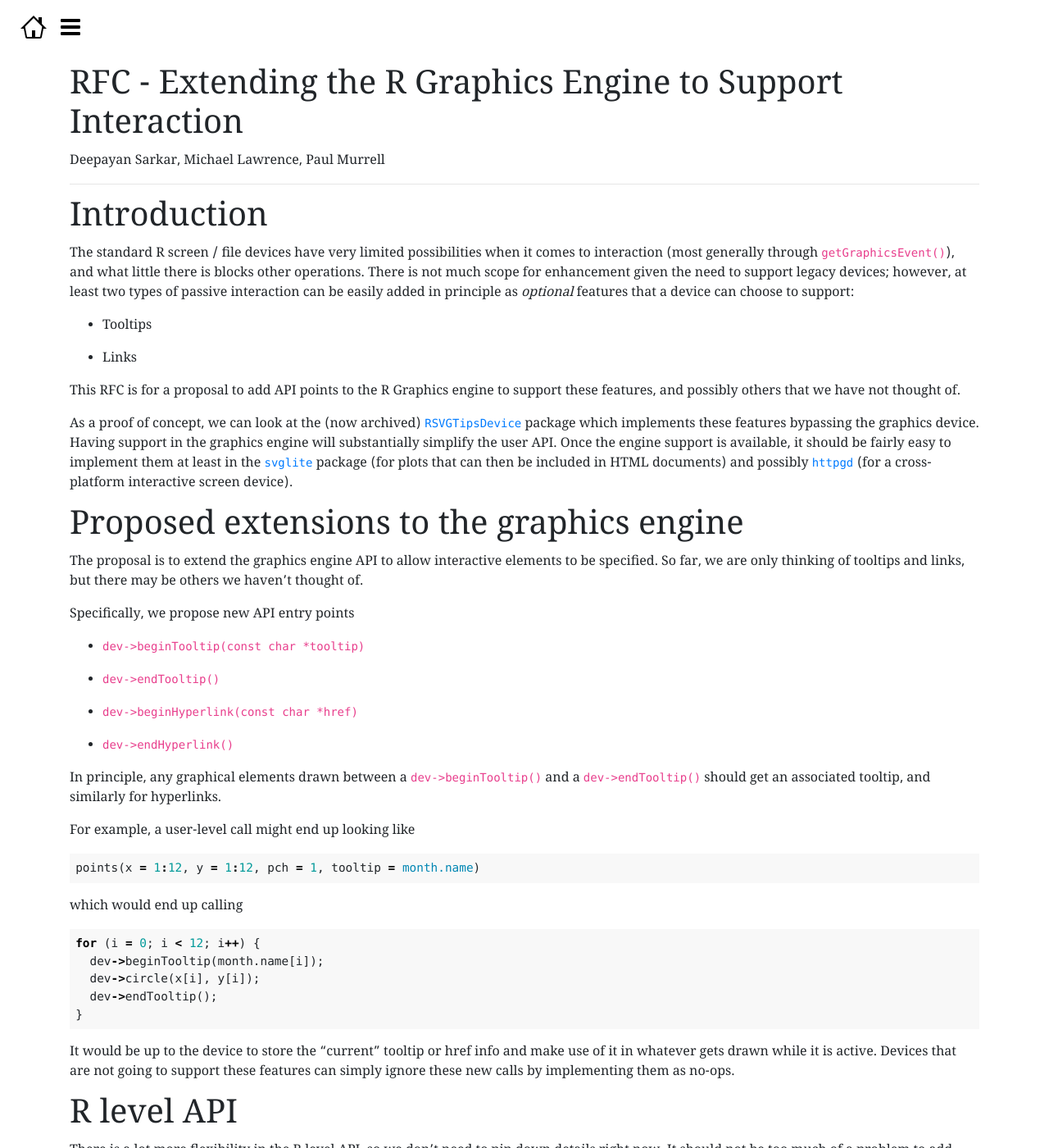
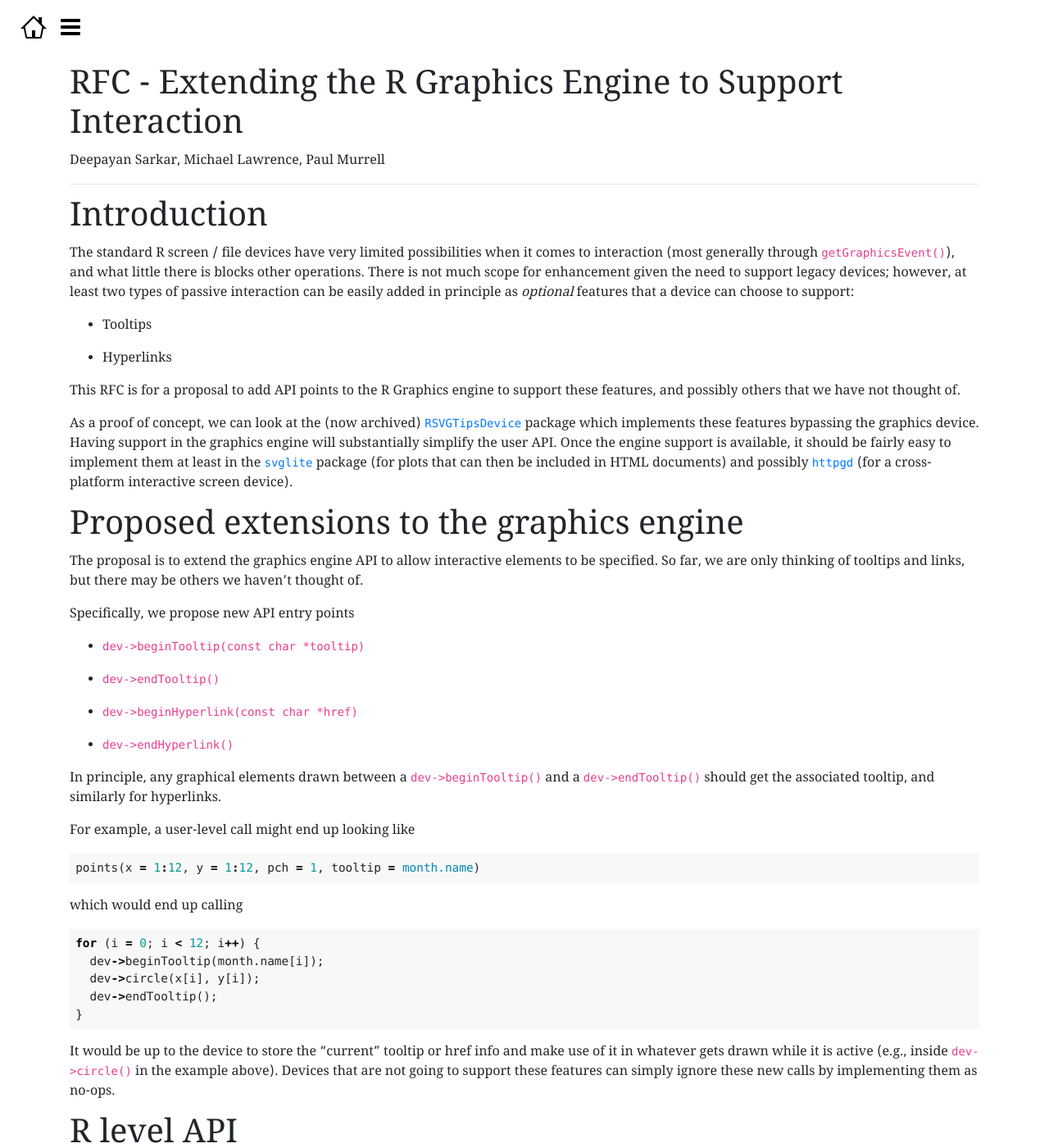
Before and after one commit to deepayan/deepayan.github.io, a Jekyll site: the page built from tmp/rfc-grengine.md, in a window 1280 px wide and 1400 px high. Shown: the whole window at 82% size. Built offline with Jekyll 4.4.1, drawn with Linux system fonts in a browser that asks for light colours; some web fonts are replaced; our own code applies the rules of GitHub Pages for plain Markdown files.

Commit message:
update graphics engine RFC

````diff
--- a/tmp/rfc-grengine.md
+++ b/tmp/rfc-grengine.md
@@ -18,7 +18,7 @@ that a device can choose to support:
 
 - Tooltips
 
-- Links
+- Hyperlinks
 
 This RFC is for a proposal to add API points to the R Graphics engine
 to support these features, and possibly others that we have not
@@ -53,7 +53,7 @@ Specifically, we propose new API entry points
 - `dev->endHyperlink()`
 
 In principle, any graphical elements drawn between a
-`dev->beginTooltip()` and a `dev->endTooltip()` should get an
+`dev->beginTooltip()` and a `dev->endTooltip()` should get the
 associated tooltip, and similarly for hyperlinks.
 
 For example, a user-level call might end up looking like
@@ -73,9 +73,10 @@ for (i = 0; i < 12; i++) {
 ```
 
 It would be up to the device to store the "current" tooltip or href
-info and make use of it in whatever gets drawn while it is
-active. Devices that are not going to support these features can
-simply ignore these new calls by implementing them as no-ops.
+info and make use of it in whatever gets drawn while it is active
+(e.g., inside `dev->circle()` in the example above). Devices that are
+not going to support these features can simply ignore these new calls
+by implementing them as no-ops.
 
 
 # R level API
````
